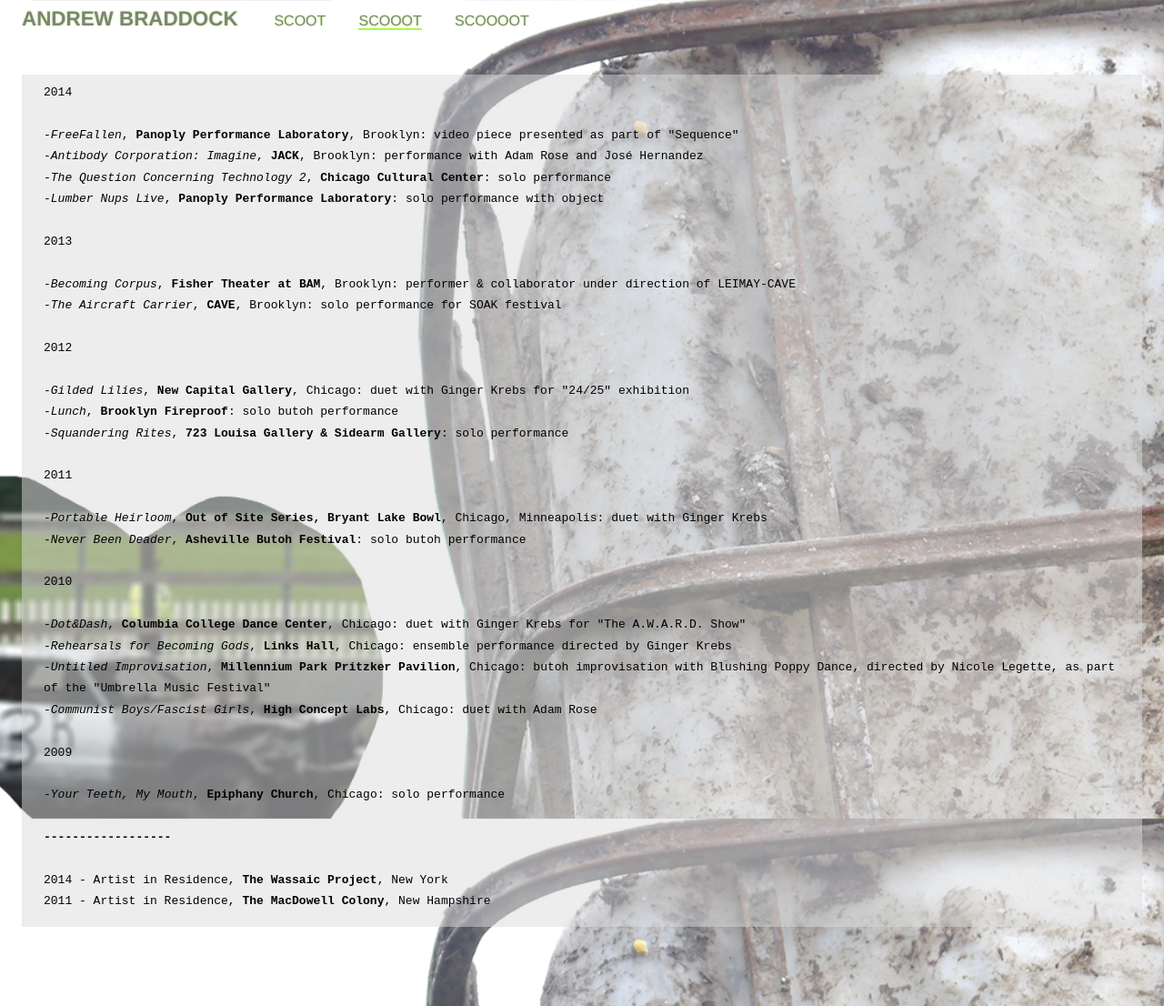
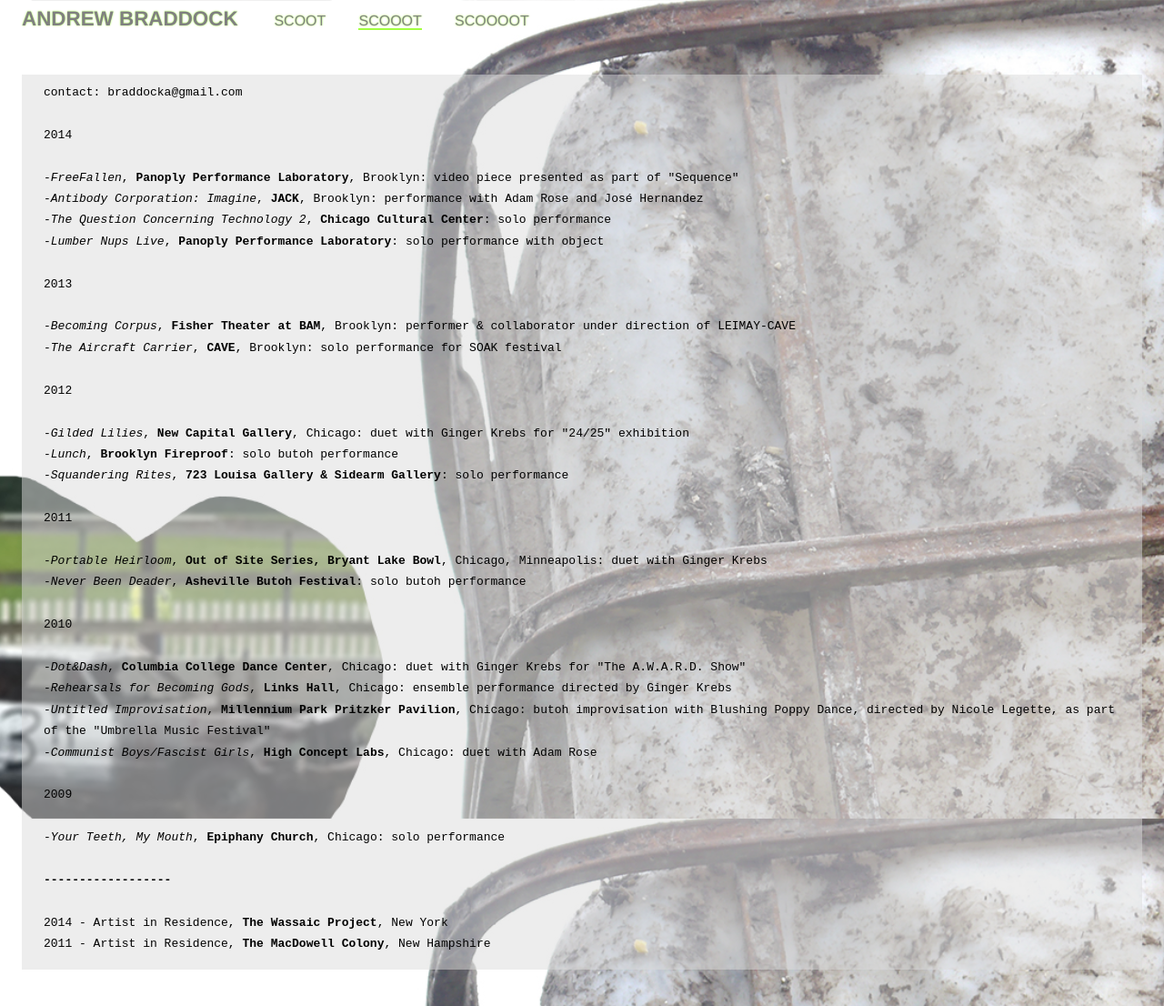
Before and after one commit to scootfence/scootfence.github.io, a Jekyll site: the page built from about.md, in a window 1280 px wide. Shown: the whole page at 91% size. Built offline with Jekyll 4.4.1, drawn with Linux system fonts in a browser that asks for light colours; Markdown is read by kramdown in place of the engine named in the settings.

Commit message:
Update about.md

```diff
--- a/about.md
+++ b/about.md
@@ -4,6 +4,8 @@ title: History &amp; CV
 permalink: about/index.html
 ---
 <font size="2">
+contact: braddocka@gmail.com
+<br><br>
 2014
 <br><br>
 -<i>FreeFallen</i>, <b>Panoply Performance Laboratory</b>, Brooklyn: video piece presented as part of "Sequence"
```
